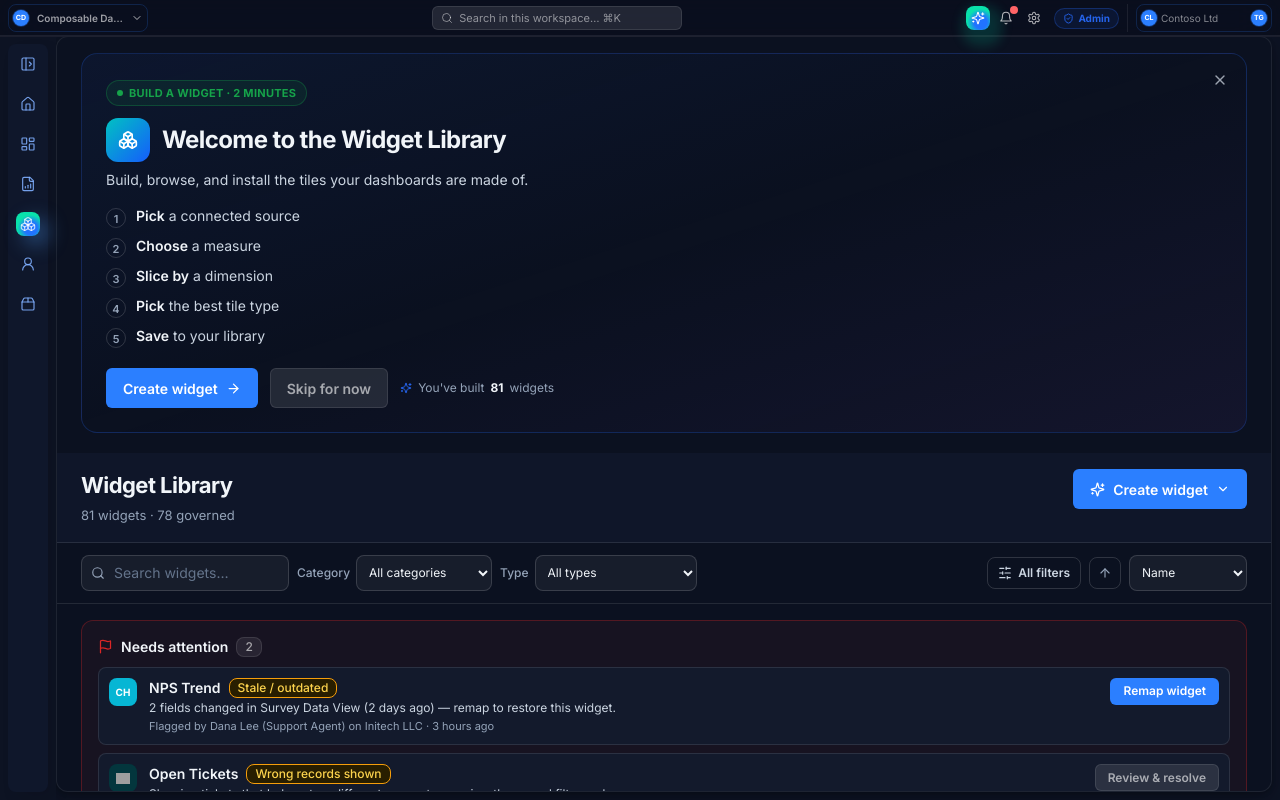
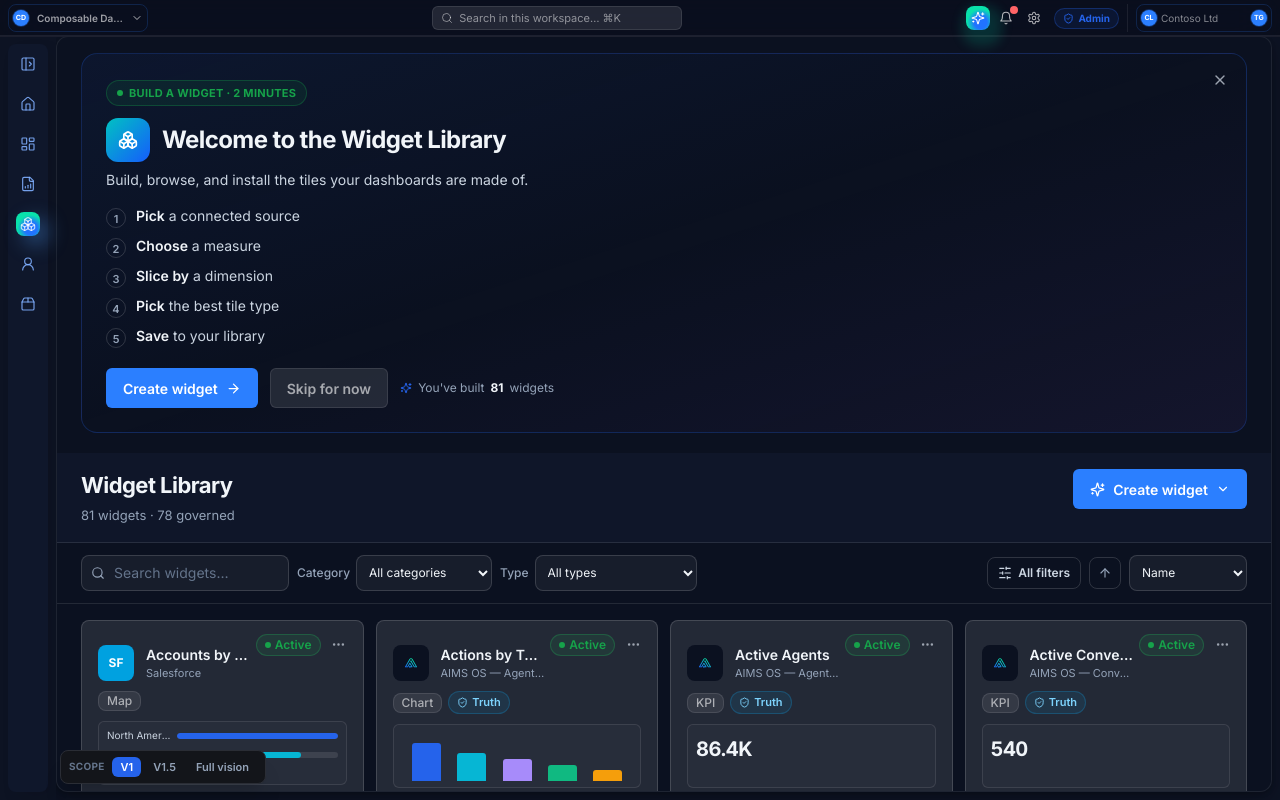
Before and after one commit to thomzilla33/widget-canvas, a React (Vite) app: page /widgets in a window 1280 px wide. Built offline with nearby package versions, Linux system fonts and the light colour scheme; grey boxes are pictures that could not be loaded.

Commit message:
feat(versioning): add scope toggle — Needs Attention gated to V1.5

```diff
--- a/src/App.jsx
+++ b/src/App.jsx
@@ -1,4 +1,5 @@
 import { Routes, Route, Navigate } from 'react-router-dom'
+import { ScopeProvider } from './state/ScopeContext.jsx'
 import { useRole } from './state/RoleContext.jsx'
 import AppShell from './components/shell/AppShell.jsx'
 import DashboardList from './pages/DashboardList.jsx'
@@ -23,6 +24,7 @@
 
 export default function App() {
   return (
+    <ScopeProvider>
     <Routes>
       <Route element={<AppShell />}>
         <Route index element={<Navigate to="/dashboards" replace />} />
@@ -43,5 +45,6 @@
         <Route path="*" element={<Navigate to="/dashboards" replace />} />
       </Route>
     </Routes>
+    </ScopeProvider>
   )
 }
--- /dev/null
+++ b/src/components/common/ScopeToggle.jsx
@@ -0,0 +1,35 @@
+import { TIERS, useScope } from '../../state/ScopeContext.jsx'
+
+const LABELS = { 'v1': 'V1', 'v1.5': 'V1.5', 'v2': 'Full vision' }
+
+// Floating prototype-scope toggle. Sits fixed bottom-left, clears the collapsed sidebar.
+// Switch between V1 / V1.5 / Full vision to show/hide features gated to each tier.
+export default function ScopeToggle() {
+  const { scope, setScope } = useScope()
+  return (
+    <div
+      className="fixed bottom-4 z-[9998] flex items-center gap-1 rounded-lg border border-aims-border bg-aims-sidebar px-2 py-1.5 shadow-xl"
+      style={{ left: 60 }}
+    >
+      <span className="mr-1 select-none text-[10px] font-bold uppercase tracking-wide text-slate-500">
+        Scope
+      </span>
+      {TIERS.map((tier) => {
+        const active = scope === tier
+        return (
+          <button
+            key={tier}
+            onClick={() => setScope(tier)}
+            className={`rounded-md px-2 py-0.5 text-[11px] font-semibold transition-colors ${
+              active
+                ? 'bg-aims-blue text-white'
+                : 'text-slate-400 hover:bg-white/10 hover:text-slate-200'
+            }`}
+          >
+            {LABELS[tier]}
+          </button>
+        )
+      })}
+    </div>
+  )
+}
--- a/src/components/shell/AppShell.jsx
+++ b/src/components/shell/AppShell.jsx
@@ -8,6 +8,7 @@
 import { Sidebar } from './Sidebar.jsx'
 import NotificationsMenu from './NotificationsMenu.jsx'
 import CommandPalette from './CommandPalette.jsx'
+import ScopeToggle from '../common/ScopeToggle.jsx'
 import './shell.css'
 
 const NAV_ITEMS = [
@@ -118,6 +119,7 @@
       )}
 
       {cmdOpen && <CommandPalette onClose={() => setCmdOpen(false)} />}
+      <ScopeToggle />
 
       {/* ── Body: sidebar + main ── */}
       <div style={{ display: 'flex', flex: 1, paddingTop: 36, overflow: 'hidden' }}>
--- a/src/pages/WidgetLibrary.jsx
+++ b/src/pages/WidgetLibrary.jsx
@@ -17,6 +17,7 @@
 import DeleteWidgetDialog from '../components/widgets/DeleteWidgetDialog.jsx'
 import AIGenerateModal from '../components/ai/AIGenerateModal.jsx'
 import { useStaggerReveal } from '../hooks/useReveal.js'
+import { useScope, scopeAtLeast } from '../state/ScopeContext.jsx'
 
 import StudioWelcome from '../components/common/StudioWelcome.jsx'
 import FilterToolbar from '../components/common/FilterToolbar.jsx'
@@ -69,6 +70,8 @@
   const [aiOpen, setAiOpen] = useState(false)
   const [createMenuOpen, setCreateMenuOpen] = useState(false)
   const gridReveal = useStaggerReveal('widgets')
+  const { scope } = useScope()
+  const showV15 = scopeAtLeast(scope, 'v1.5')
 
   const catOptions = [{ value: 'All', label: 'All categories' }, ...CATALOG_CATEGORIES.map((c) => ({ value: c, label: c }))]
   const typeOptions = [{ value: 'All', label: 'All types' }, ...Array.from(new Set(widgets.map((w) => w.skeleton))).map((t) => ({ value: t, label: t }))]
@@ -161,8 +164,8 @@
 
       <div className="px-6 py-4">
         {/* U4 — per-source templates from connected integrations (admin installs) */}
-        {/* S121 — Needs Attention (flags from end users) */}
-        {openFlags.length > 0 && (
+        {/* S121 — Needs Attention (flags from end users) · V1.5 */}
+        {showV15 && openFlags.length > 0 && (
           <div className="mb-5 rounded-xl border border-aims-stale/30 bg-red-50/60 p-4 dark:bg-red-500/5">
             <div className="mb-2.5 flex items-center gap-2">
               <Flag size={15} className="text-aims-stale" />
--- a/src/state/ScopeContext.jsx
+++ b/src/state/ScopeContext.jsx
@@ -1,6 +1,6 @@
 import { createContext, useContext, useState } from 'react'
 
-const TIERS = ['v1', 'v1.5', 'v2']
+export const TIERS = ['v1', 'v1.5', 'v2']
 
 const ScopeContext = createContext({ scope: 'v1', setScope: () => {}, tiers: TIERS })
 
```
